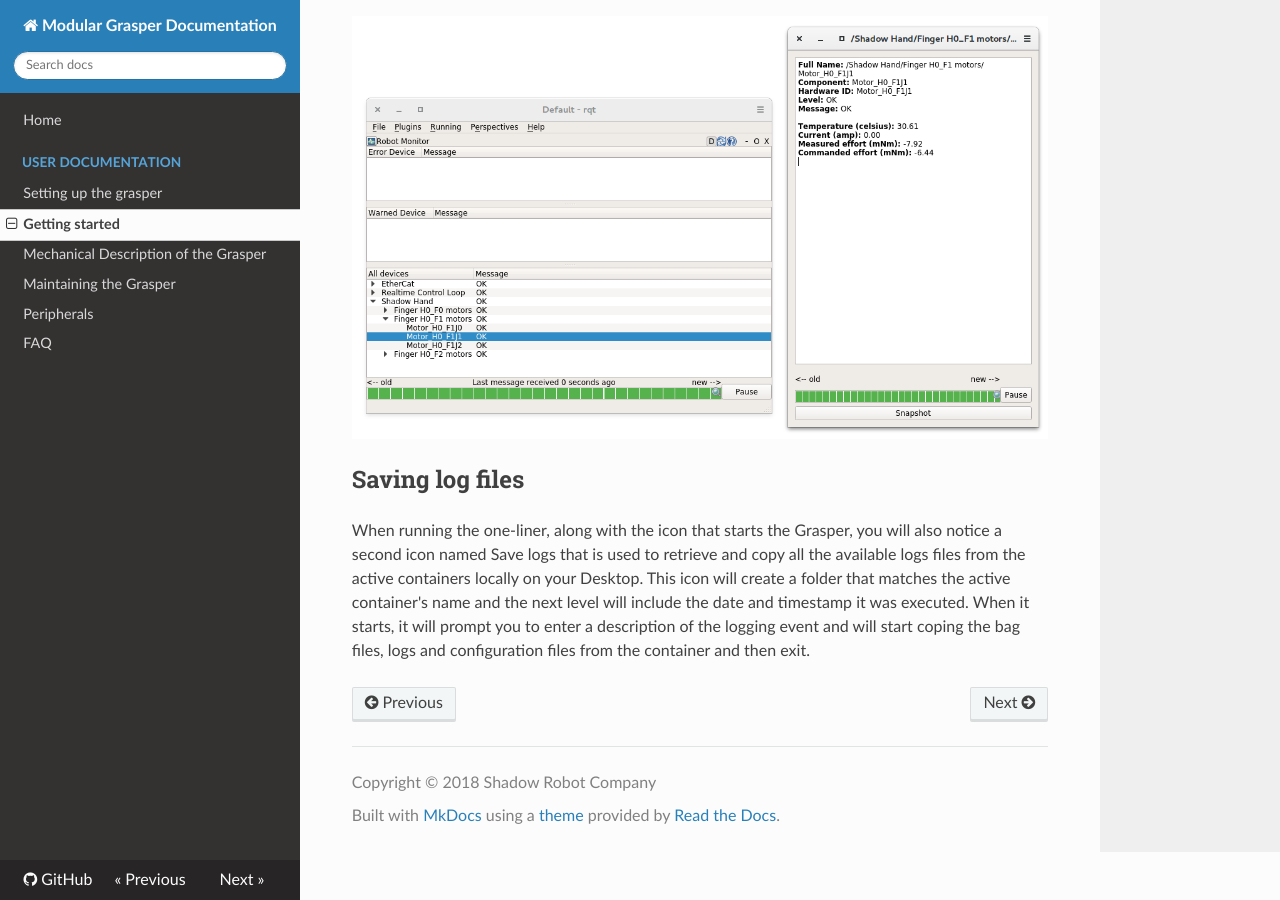
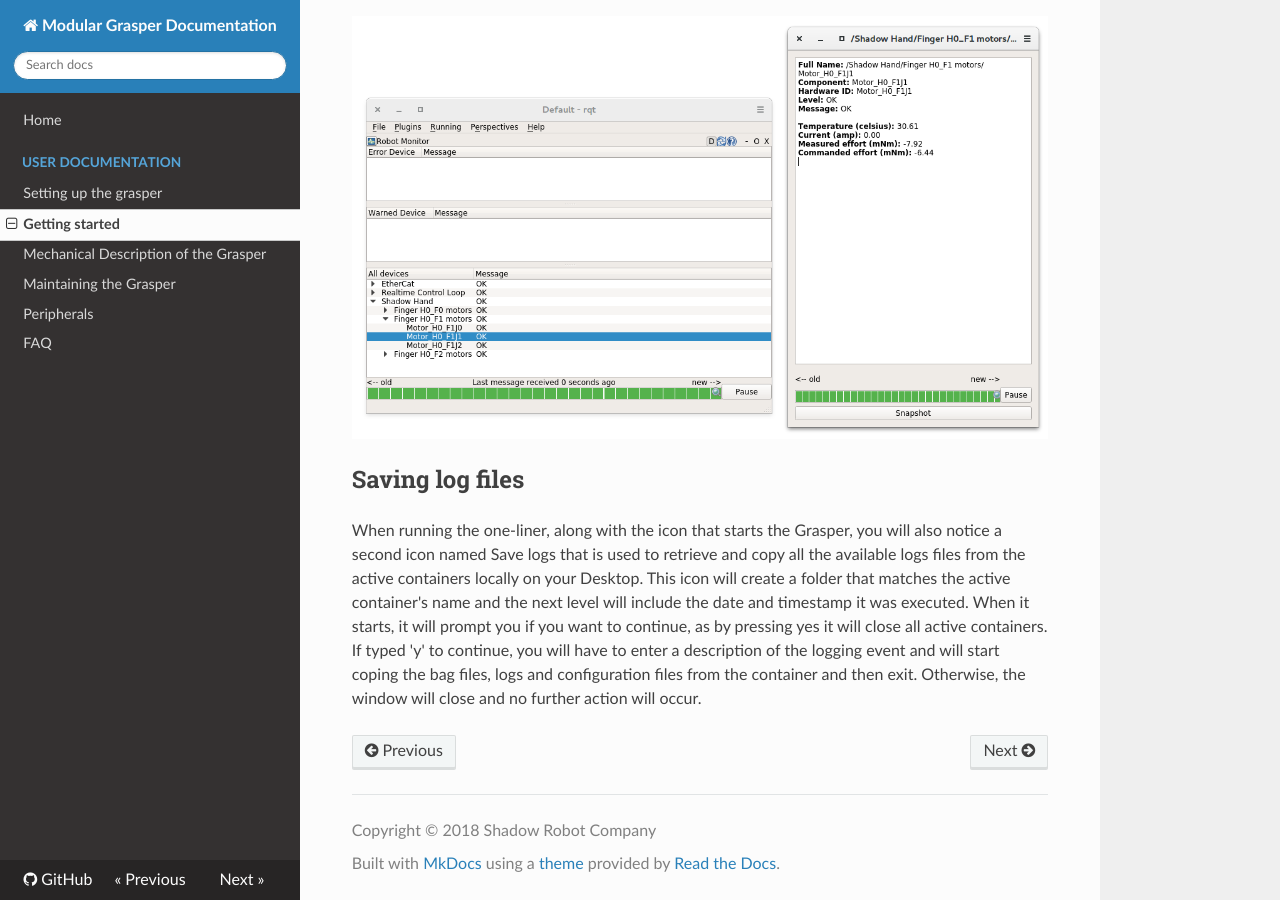
Before and after one commit to shadow-robot/fh_documentation, an MkDocs documentation site: the page built from docs/user_guide/3_getting_started.md, in a window 1280 px wide and 900 px high, scrolled down 7657 px. Built offline with MkDocs 1.6.1, drawn with Linux system fonts in a browser that asks for light colours; nearby versions of some CDN libraries; old or Windows-style settings are respelled for this version of MkDocs.

Commit message:
update documentation with y/n prompt

```diff
--- a/docs/user_guide/3_getting_started.md
+++ b/docs/user_guide/3_getting_started.md
@@ -164,4 +164,4 @@ The **Shadow Hand** field contains different subsections for each finger connect
 ![grasper_status_7](../img/grasper_status_7.png)
 
 ## Saving log files
-When running the one-liner, along with the icon that starts the Grasper, you will also notice a second icon named Save logs that is used to retrieve and copy all the available logs files from the active containers locally on your Desktop. This icon will create a folder that matches the active container's name and the next level will include the date and timestamp it was executed. When it starts, it will prompt you to enter a description of the logging event and will start coping the bag files, logs and configuration files from the container and then exit.
+When running the one-liner, along with the icon that starts the Grasper, you will also notice a second icon named Save logs that is used to retrieve and copy all the available logs files from the active containers locally on your Desktop. This icon will create a folder that matches the active container's name and the next level will include the date and timestamp it was executed. When it starts, it will prompt you if you want to continue, as by pressing yes it will close all active containers. If typed 'y' to continue, you will have to enter a description of the logging event and will start coping the bag files, logs and configuration files from the container and then exit. Otherwise, the window will close and no further action will occur.
```
